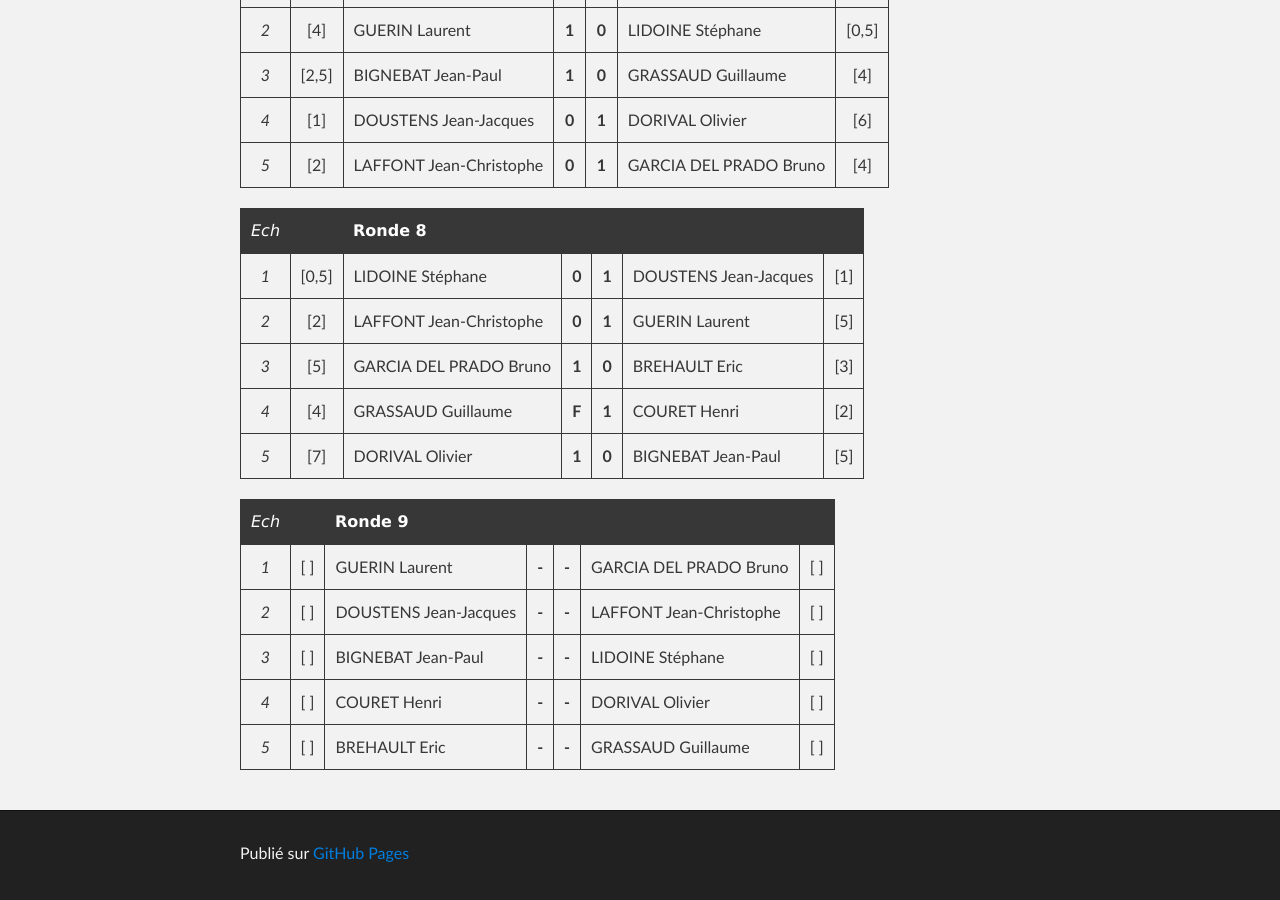
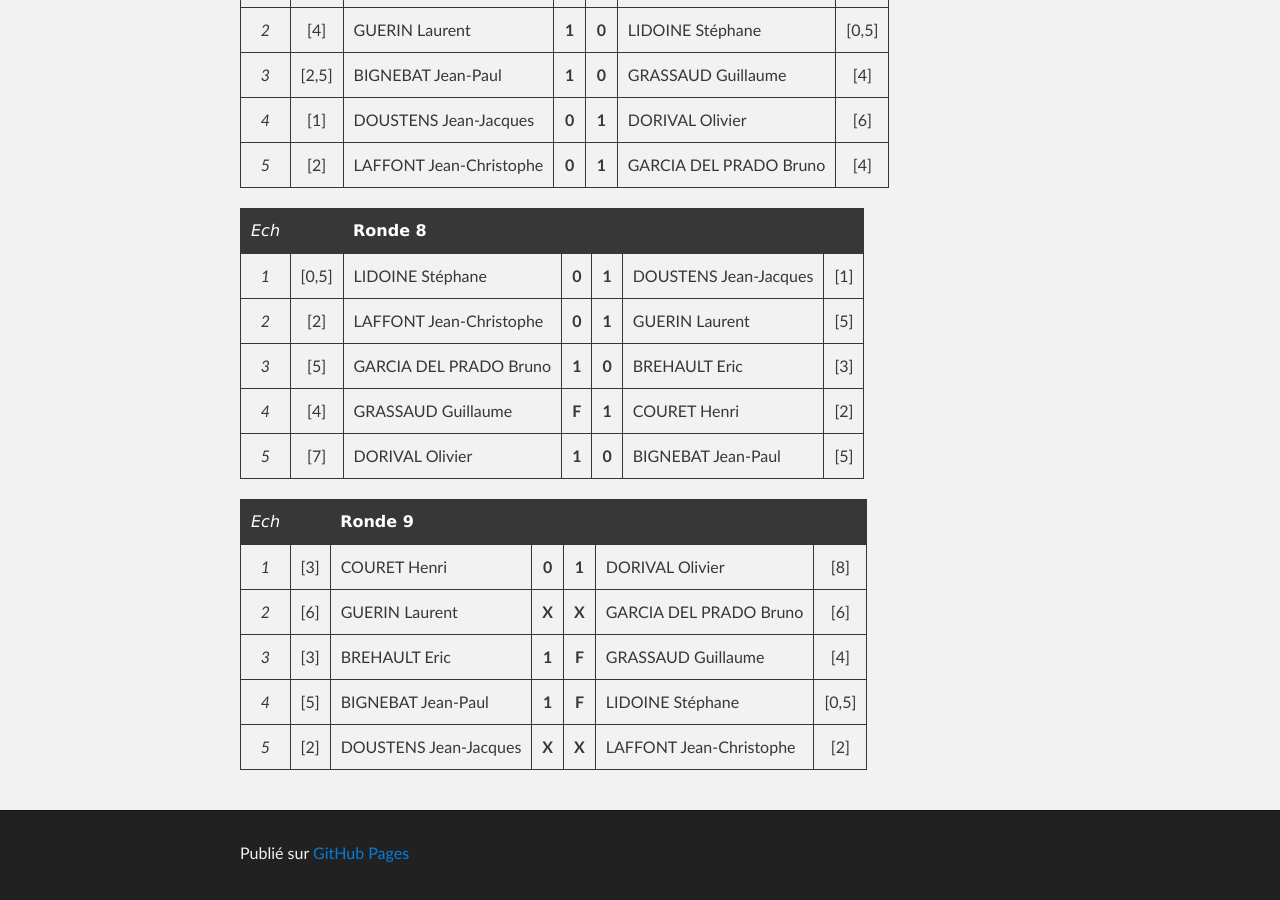
Before and after one commit to echiquier-villeneuve-tolosane/echiquier-villeneuve-tolosane.github.io, a Jekyll site: the page built from tournoiinterne.md, in a window 1280 px wide and 900 px high, scrolled down 2273 px. Built offline with Jekyll 4.4.1, drawn with Linux system fonts in a browser that asks for light colours; nearby versions of some CDN libraries.

Commit message:
Updated tournoiinterne.md

```diff
--- a/tournoiinterne.md
+++ b/tournoiinterne.md
@@ -79,8 +79,8 @@ Le "tournoi interne" 2014 de l'EVT est organisé en Open toutes rondes avec pas
 
 |*Ech*|   | **Ronde 9**            |     |     |                         |     |
 |:-:|:---:| ---------------------- |:---:|:---:| ----------------------- |:---:|
-|*1*| [ ] | GUERIN Laurent         |**-**|**-**| GARCIA DEL PRADO Bruno  | [ ] |
-|*2*| [ ] | DOUSTENS Jean-Jacques  |**-**|**-**| LAFFONT Jean-Christophe | [ ] |
-|*3*| [ ] | BIGNEBAT Jean-Paul     |**-**|**-**| LIDOINE Stéphane        | [ ] |
-|*4*| [ ] | COURET Henri           |**-**|**-**| DORIVAL Olivier         | [ ] |
-|*5*| [ ] | BREHAULT Eric          |**-**|**-**| GRASSAUD Guillaume      | [ ] |
+|*1*| [3] | COURET Henri           |**0**|**1**| DORIVAL Olivier         | [8] |
+|*2*| [6] | GUERIN Laurent         |**X**|**X**| GARCIA DEL PRADO Bruno  | [6] |
+|*3*| [3] | BREHAULT Eric          |**1**|**F**| GRASSAUD Guillaume      | [4] |
+|*4*| [5] | BIGNEBAT Jean-Paul     |**1**|**F**| LIDOINE Stéphane      | [0,5] |
+|*5*| [2] | DOUSTENS Jean-Jacques  |**X**|**X**| LAFFONT Jean-Christophe | [2] |
```
